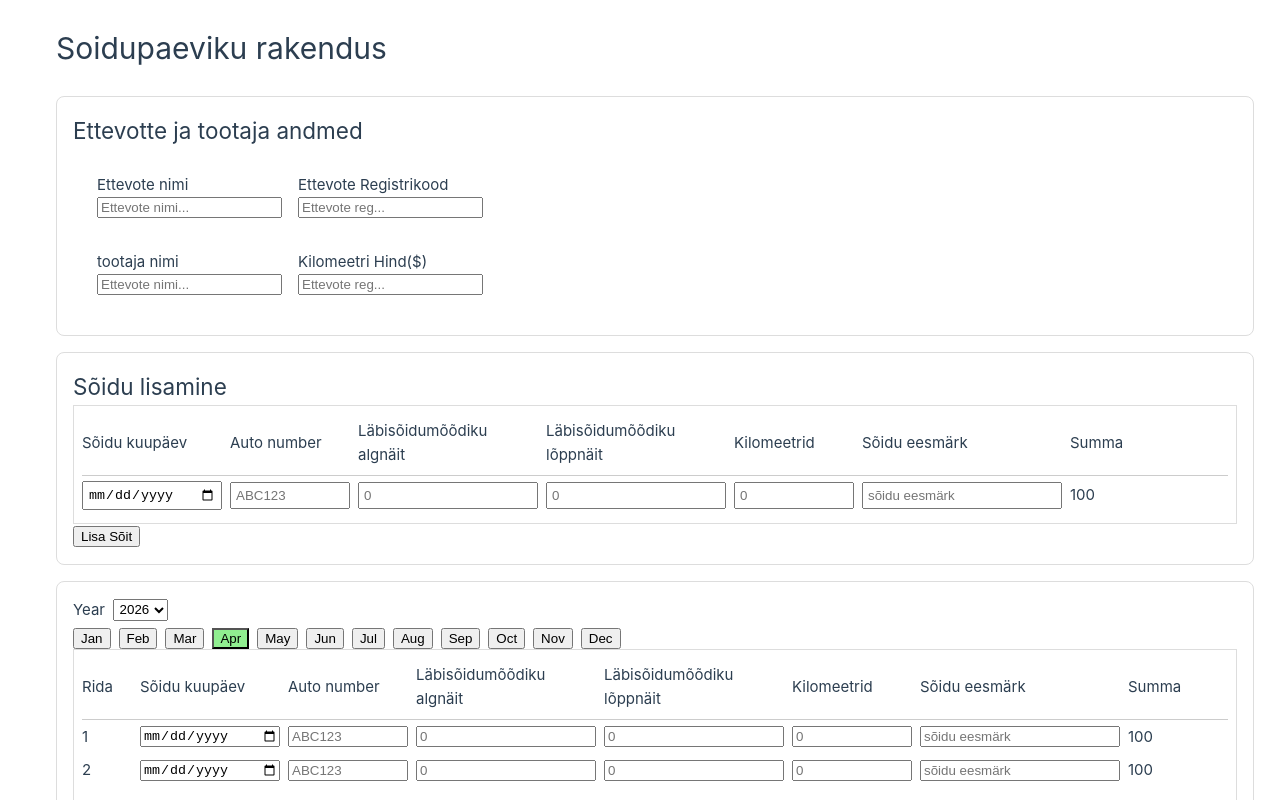
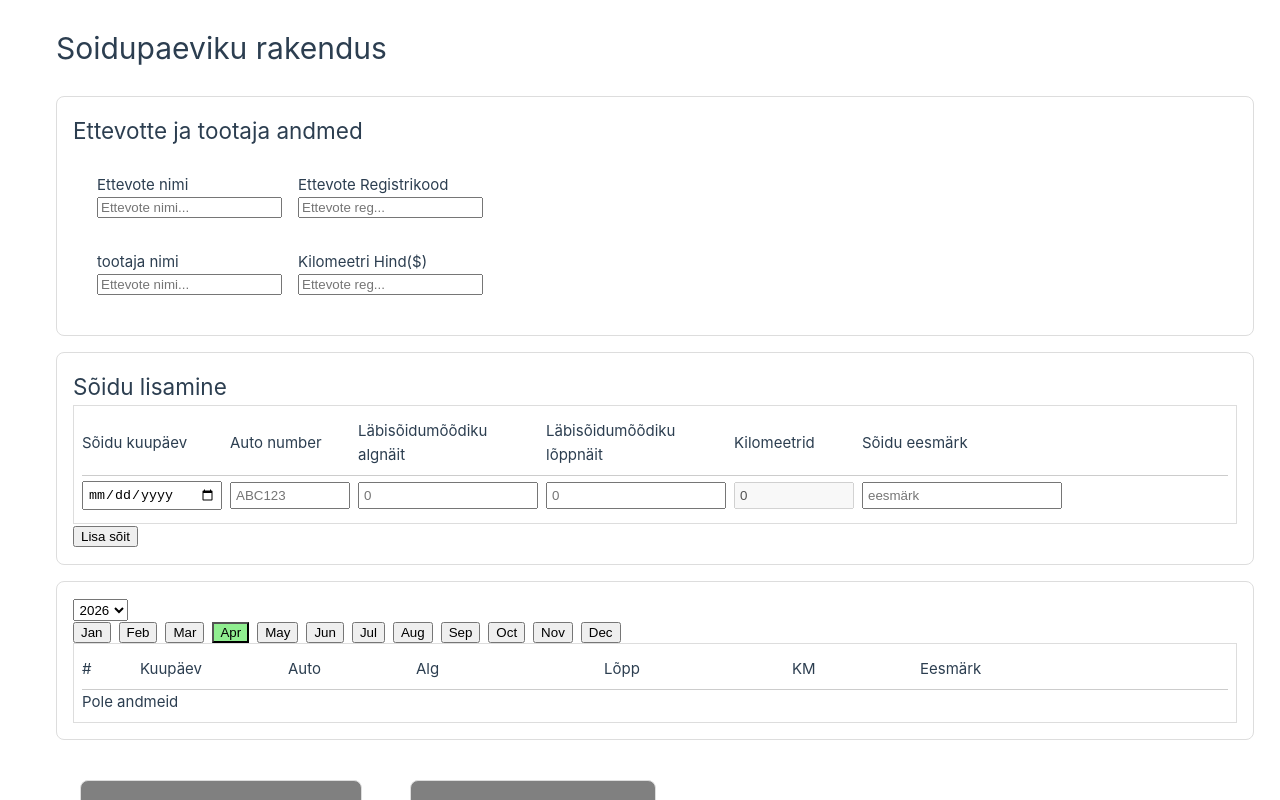
Before and after one commit to RasmusKuusmaa/ACNT, a Vue app: page / in a window 1280 px wide. Shown: the top 800 px of the page. Built offline with nearby package versions, Linux system fonts and the light colour scheme; the HTML template or start-up script is replaced by a standard one.

Commit message:
store data

```diff
--- a/src/App.vue
+++ b/src/App.vue
@@ -1,17 +1,27 @@
 <script setup lang="ts">
 import CompanyForm from './components/CompanyForm.vue';
 import DataOverViewtable from './components/DataOverViewtable.vue';
-import MilageFrom from './components/MilageFrom.vue';
+import MilageFrom from './components/MilageForm.vue';
 import MonthSelector from './components/MonthSelector.vue';
+import { ref } from 'vue';
+import type { Ride } from './types/Ride';
 
+const rides = ref<Ride[]>([]);
+
+function addRide(ride: Ride) {
+  rides.value.push({
+    ...ride,
+    id: Date.now()
+  })
+}
 </script>
 
 <template>
   <div class="container">
     <h1>Soidupaeviku rakendus</h1>
     <CompanyForm />
-    <MilageFrom />
-    <MonthSelector/>
+    <MilageFrom @add-ride="addRide"/>
+    <MonthSelector :rides="rides"/>
     <DataOverViewtable/>
   </div>
 </template>
--- /dev/null
+++ b/src/components/MilageForm.vue
@@ -0,0 +1,104 @@
+<script setup lang="ts">
+import { computed, ref } from 'vue'
+import type { Ride } from '../types/Ride'
+
+const emit = defineEmits<{
+  (e: 'add-ride', ride: Ride): void
+}>()
+
+const form = ref<Omit<Ride, 'id' | 'km'>>({
+  date: '',
+  car: '',
+  startKm: '',
+  endKm: '',
+  purpose: ''
+})
+
+const calculatedKm = computed(() => {
+  const start = Number(form.value.startKm) || 0
+  const end = Number(form.value.endKm) || 0
+
+  if (end < start) return 0
+  return end - start
+})
+
+function submit() {
+  emit('add-ride', {
+    ...form.value,
+    km: calculatedKm.value,
+    id: Date.now()
+  })
+
+  form.value = {
+    date: '',
+    car: '',
+    startKm: '',
+    endKm: '',
+    purpose: ''
+  }
+}
+</script>
+
+<template>
+  <div class="card">
+    <h2>Sõidu lisamine</h2>
+
+    <div class="table">
+      <div class="row header">
+        <div>Sõidu kuupäev</div>
+        <div>Auto number</div>
+        <div>Läbisõidumõõdiku algnäit</div>
+        <div>Läbisõidumõõdiku lõppnäit</div>
+        <div>Kilomeetrid</div>
+        <div>Sõidu eesmärk</div>
+      </div>
+
+      <div class="row">
+        <input v-model="form.date" type="date" />
+        <input v-model="form.car" placeholder="ABC123" />
+        <input v-model="form.startKm" type="number" placeholder="0" />
+        <input v-model="form.endKm" type="number" placeholder="0" />
+        <input :value="calculatedKm" disabled />
+        <input v-model="form.purpose" placeholder="eesmärk" />
+      </div>
+    </div>
+
+    <button @click="submit">Lisa sõit</button>
+  </div>
+</template>
+
+<style scoped>
+.card {
+  border: 1px solid #ddd;
+  padding: 1rem;
+  border-radius: 8px;
+  margin-bottom: 1rem;
+  width: 100%;
+}
+
+.table {
+  border: 1px solid #ddd;
+  padding: 0.5rem;
+  overflow-x: auto;
+}
+
+.row {
+  display: grid;
+  grid-template-columns: 140px 120px 180px 180px 120px 200px;
+  gap: 0.5rem;
+  align-items: center;
+  padding: 0.3rem 0;
+}
+
+.header {
+  font-weight: bold;
+  border-bottom: 1px solid #ccc;
+  padding-bottom: 0.5rem;
+}
+
+input {
+  width: 100%;
+  padding: 4px;
+  box-sizing: border-box;
+}
+</style>
--- a/src/components/MilageFrom.vue
+++ /dev/null
@@ -1,65 +0,0 @@
-<template>
-  <div class="card">
-    <h2>Sõidu lisamine</h2>
-
-    <div class="table">
-      <div class="row header">
-        <div>Sõidu kuupäev</div>
-        <div>Auto number</div>
-        <div>Läbisõidumõõdiku algnäit</div>
-        <div>Läbisõidumõõdiku lõppnäit</div>
-        <div>Kilomeetrid</div>
-        <div>Sõidu eesmärk</div>
-        <div>Summa</div>
-      </div>
-
-
-      <div class="row">
-        <input type="date" />
-        <input type="text" placeholder="ABC123" />
-        <input type="number" placeholder="0" />
-        <input type="number" placeholder="0" />
-        <input type="number" placeholder="0" />
-        <input type="text" placeholder="sõidu eesmärk" />
-        <div>100</div>
-      </div>
-    </div>
-    <button>Lisa Sõit</button>
-  </div>
-</template>
-
-<style scoped>
-.card {
-  border: 1px solid #ddd;
-  padding: 1rem;
-  border-radius: 8px;
-  margin-bottom: 1rem;
-  width: 100%;
-}
-
-.table {
-  border: 1px solid #ddd;
-  padding: 0.5rem;
-  overflow-x: auto;
-}
-
-.row {
-  display: grid;
-  grid-template-columns: 140px 120px 180px 180px 120px 200px 100px 50px;
-  gap: 0.5rem;
-  align-items: center;
-  padding: 0.3rem 0;
-}
-
-.header {
-  font-weight: bold;
-  border-bottom: 1px solid #ccc;
-  padding-bottom: 0.5rem;
-}
-
-input {
-  width: 100%;
-  padding: 4px;
-  box-sizing: border-box;
-}
-</style>
--- a/src/components/MonthSelector.vue
+++ b/src/components/MonthSelector.vue
@@ -1,40 +1,54 @@
 <script setup lang="ts">
-import MonthTable from './MonthTable.vue';
+import { ref, computed } from 'vue'
+import MonthTable from './MonthTable.vue'
+import type { Ride } from '../types/Ride'
 
+const props = defineProps<{
+  rides: Ride[]
+}>()
+
+const selectedMonth = ref<number>(3)
+const selectedYear = ref<number>(2026)
+
+function selectMonth(i: number) {
+  selectedMonth.value = i
+}
+
+const filteredRides = computed<Ride[]>(() => {
+  return props.rides.filter((r) => {
+    if (!r.date) return false
+    const d = new Date(r.date)
+
+    return (
+      d.getMonth() === selectedMonth.value &&
+      d.getFullYear() === selectedYear.value
+    )
+  })
+})
 </script>
 
 <template>
-    <div class="wrapper">
-        <div class="year">
-            <label>Year</label>
-            <select>
-                <option>2026</option>
-                <option>2025</option>
-                <option>2024</option>
+  <div class="wrapper">
 
-            </select>
-        </div>
+    <select v-model="selectedYear">
+      <option :value="2026">2026</option>
+      <option :value="2025">2025</option>
+    </select>
 
-        <div class="months">
-            <button>Jan</button>
-            <button>Feb</button>
-            <button>Mar</button>
-            <button class="active">Apr</button>
-            <button>May</button>
-            <button>Jun</button>
-            <button>Jul</button>
-            <button>Aug</button>
-            <button>Sep</button>
-            <button>Oct</button>
-            <button>Nov</button>
-            <button>Dec</button>
-        </div>
+    <div class="months">
+      <button
+        v-for="(_, i) in 12"
+        :key="i"
+        @click="selectMonth(i)"
+        :class="{ active: selectedMonth === i }"
+      >
+        {{ ['Jan','Feb','Mar','Apr','May','Jun','Jul','Aug','Sep','Oct','Nov','Dec'][i] }}
+      </button>
+    </div>
 
-        <div class="content">
-            <MonthTable />
+    <MonthTable :rides="filteredRides" />
 
-        </div>
-    </div>
+  </div>
 </template>
 
 
--- a/src/components/MonthTable.vue
+++ b/src/components/MonthTable.vue
@@ -1,60 +1,58 @@
+<script setup lang="ts">
+import { ref, computed } from 'vue'
+import MonthTable from './MonthTable.vue'
+import type { Ride } from '../types/Ride'
+
+const props = defineProps<{
+    rides: Ride[]
+}>()
+
+const selectedMonth = ref<number>(3)
+const selectedYear = ref<number>(2026)
+
+function selectMonth(i: number) {
+    selectedMonth.value = i
+}
+
+const filteredRides = computed<Ride[]>(() => {
+    return props.rides.filter((r) => {
+        if (!r.date) return false
+        const d = new Date(r.date)
+
+        return (
+            d.getMonth() === selectedMonth.value &&
+            d.getFullYear() === selectedYear.value
+        )
+    })
+})
+</script>
 <template>
     <div class="table">
+
         <div class="row header">
-            <label>Rida</label>
-            <div>Sõidu kuupäev</div>
-            <div>Auto number</div>
-            <div>Läbisõidumõõdiku algnäit</div>
-            <div>Läbisõidumõõdiku lõppnäit</div>
-            <div>Kilomeetrid</div>
-            <div>Sõidu eesmärk</div>
-            <div>Summa</div>
+            <div>#</div>
+            <div>Kuupäev</div>
+            <div>Auto</div>
+            <div>Alg</div>
+            <div>Lõpp</div>
+            <div>KM</div>
+            <div>Eesmärk</div>
         </div>
 
-
-        <div class="row">
-            <label>1</label>
-            <input type="date" />
-            <input type="text" placeholder="ABC123" />
-            <input type="number" placeholder="0" />
-            <input type="number" placeholder="0" />
-            <input type="number" placeholder="0" />
-            <input type="text" placeholder="sõidu eesmärk" />
-            <div>100</div>
+        <div class="row" v-for="(r, i) in rides" :key="r.id">
+            <div>{{ i + 1 }}</div>
+            <div>{{ r.date }}</div>
+            <div>{{ r.car }}</div>
+            <div>{{ r.startKm }}</div>
+            <div>{{ r.endKm }}</div>
+            <div>{{ r.km }}</div>
+            <div>{{ r.purpose }}</div>
         </div>
 
-        <div class="row">
-            <label>2</label>
-            <input type="date" />
-            <input type="text" placeholder="ABC123" />
-            <input type="number" placeholder="0" />
-            <input type="number" placeholder="0" />
-            <input type="number" placeholder="0" />
-            <input type="text" placeholder="sõidu eesmärk" />
-            <div>100</div>
+        <div v-if="rides.length === 0">
+            Pole andmeid
         </div>
 
-        <div class="totals">
-            <div class="total-card">
-                <label>Kuu Soidukilomeetrid</label>
-                <label>500</label>
-            </div>
-
-            <div class="total-card">
-                <label>Kuu Summa</label>
-                <label>200</label>
-            </div>
-
-            <div class="total-card">
-                <label>Aasta Soidukilomeetrid</label>
-                <label>2300</label>
-            </div>
-
-            <div class="total-card">
-                <label>Aasta Summa</label>
-                <label>2200</label>
-            </div>
-        </div>
     </div>
 </template>
 
--- /dev/null
+++ b/src/types/Ride.ts
@@ -0,0 +1,9 @@
+export interface Ride {
+  id: number
+  date: string
+  car: string
+  startKm: number | string
+  endKm: number | string
+  km: number | string
+  purpose: string
+}
```
